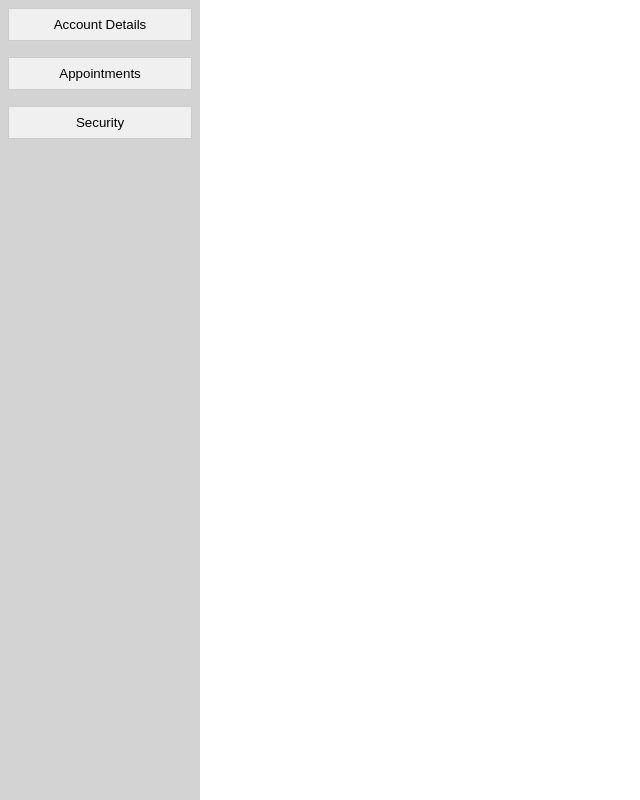
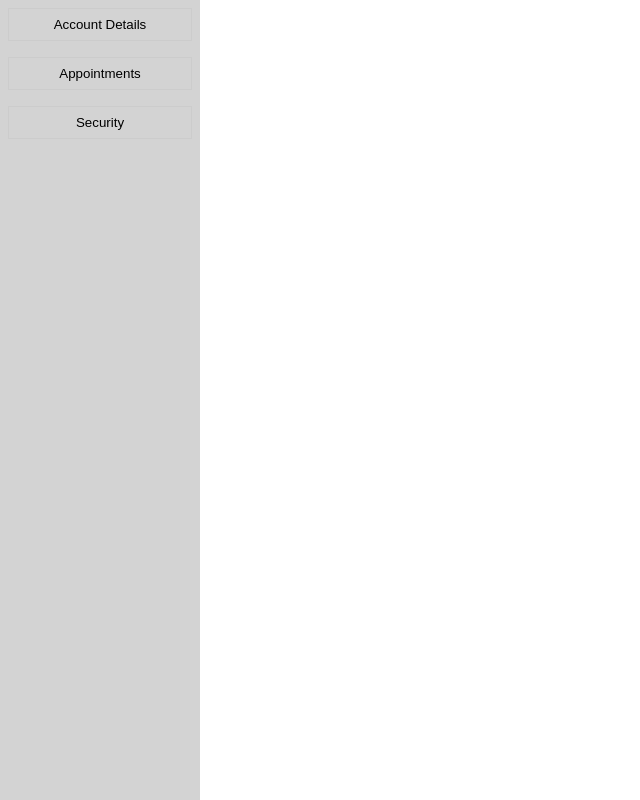
Before and after one commit to masontyoung11/appointment-system, a Django app: page /settings in a window 1280 px wide. Shown: the whole page, without its empty margins (0-640 px from the left). Run offline with Django 5.2, Linux system fonts and the light colour scheme; data comes from the database, SQL or seed files in the repository.

Commit message:
Refactor sidebar button styling for improved appearance

```diff
--- a/appointment/static/settings.css
+++ b/appointment/static/settings.css
@@ -16,7 +16,7 @@ body {
 .sidebar-button {
   padding: 0.5rem;
   text-align: center;
-  background-color: #f0f0f0;
+  background: none;
   border: 1px solid #ccc;
   cursor: pointer;
   margin: 0.5rem;
```
